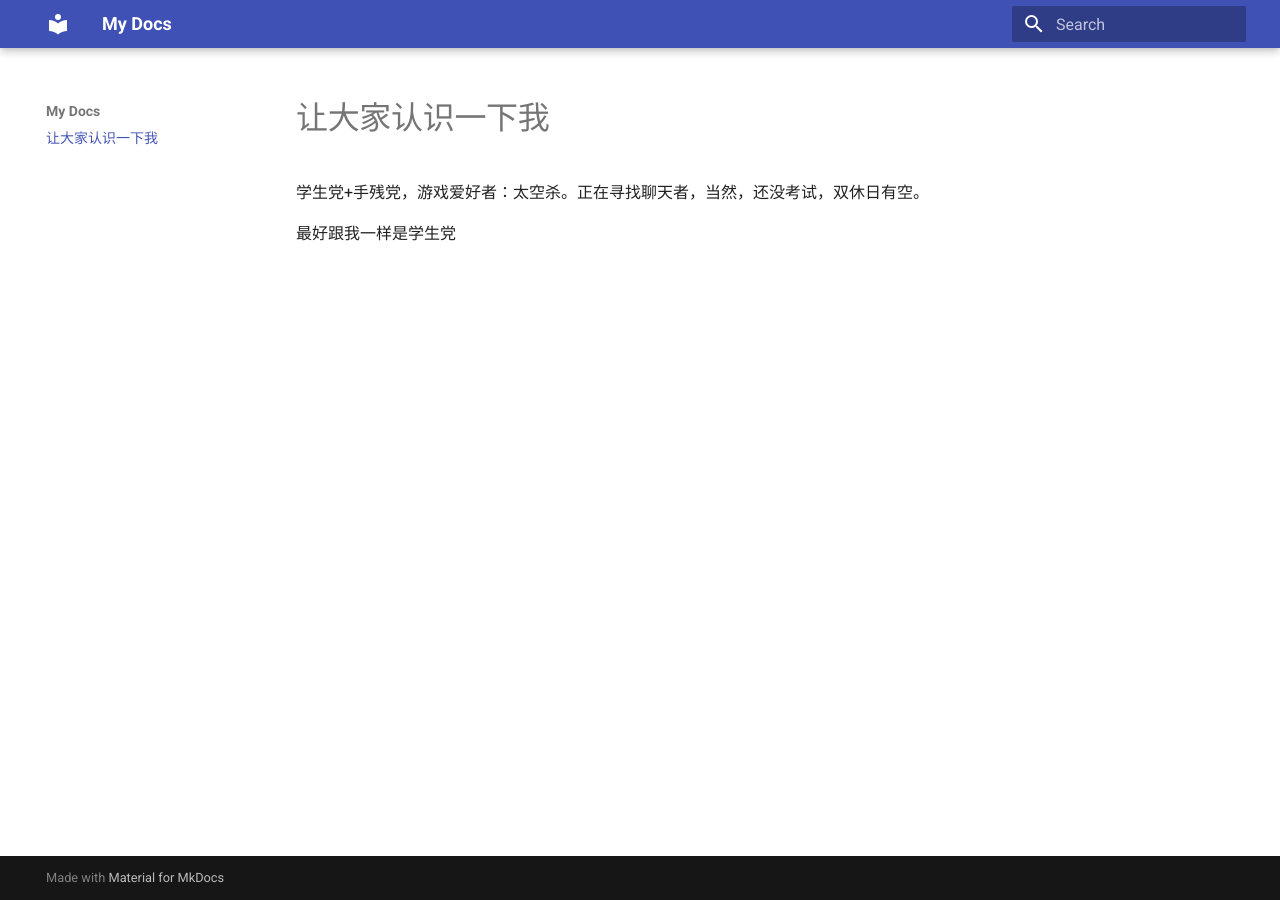
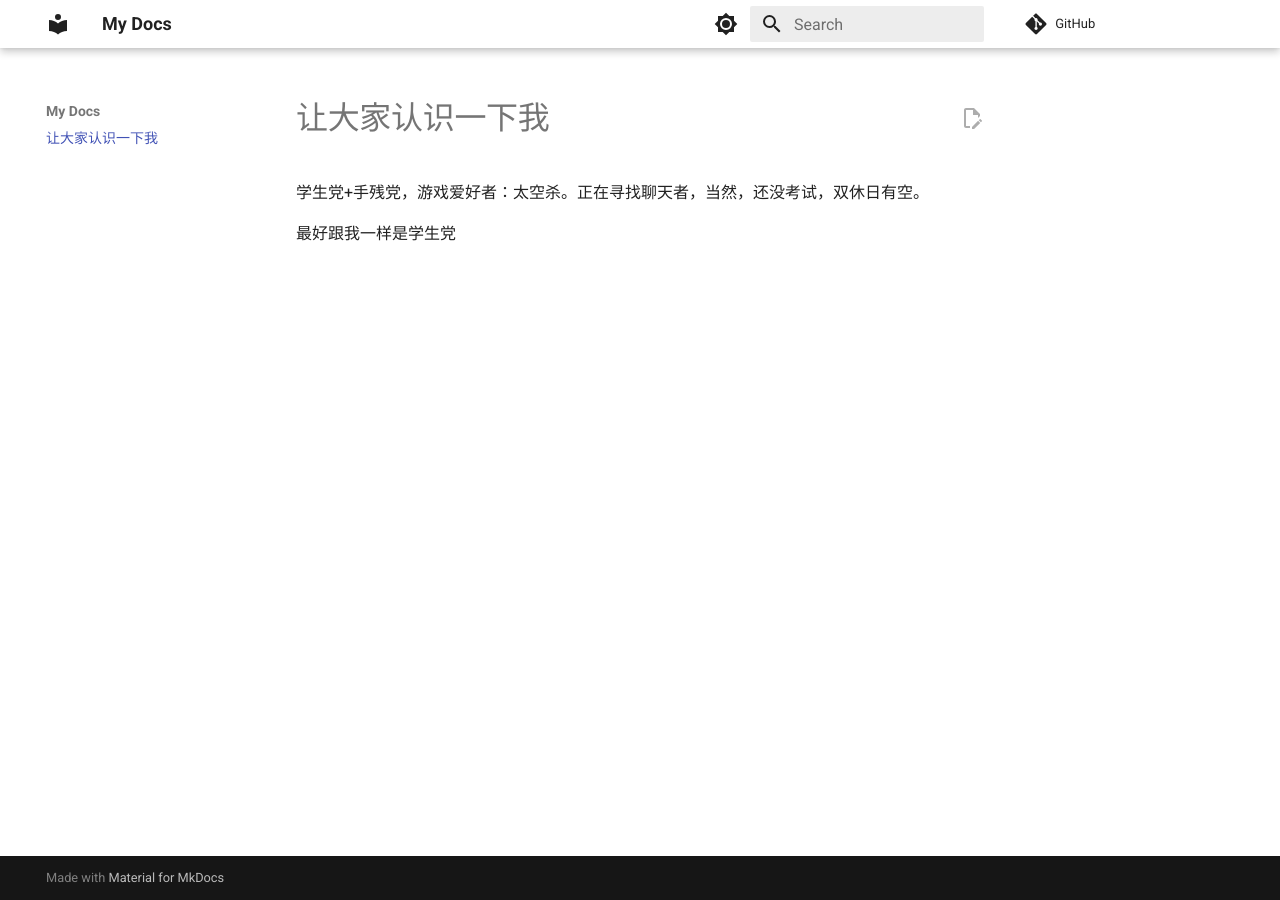
Before and after one commit to Frank7493/Frank7493.github.io, an MkDocs documentation site: the page built from docs/index.md, in a window 1280 px wide. Built offline with MkDocs 1.6.1 and Material for MkDocs 9.7.7, drawn with Linux system fonts in a browser that asks for light colours; comment, search, counter and statistics services are not loaded.

Commit message:
Update mkdocs.yml

```diff
--- a/mkdocs.yml
+++ b/mkdocs.yml
@@ -1,3 +1,21 @@
 site_name: My Docs
+site_url: https://frank7493.github.io/
+repo_url: https://github.com/Frank7493/Frank7493.github.io
+edit_uri: edit/main/docs/
 theme:
   name: material
+  features:
+    - content.action.edit
+  palette:
+  - media: "(prefers-color-scheme: light)"
+    scheme: default
+    primary: white
+    accent: blue
+    toggle:
+      icon: material/brightness-7
+  - media: "(prefers-color-scheme: dark)"
+    scheme: slate
+    primary: black
+    accent: blue
+    toggle:
+      icon: material/brightness-4
```
